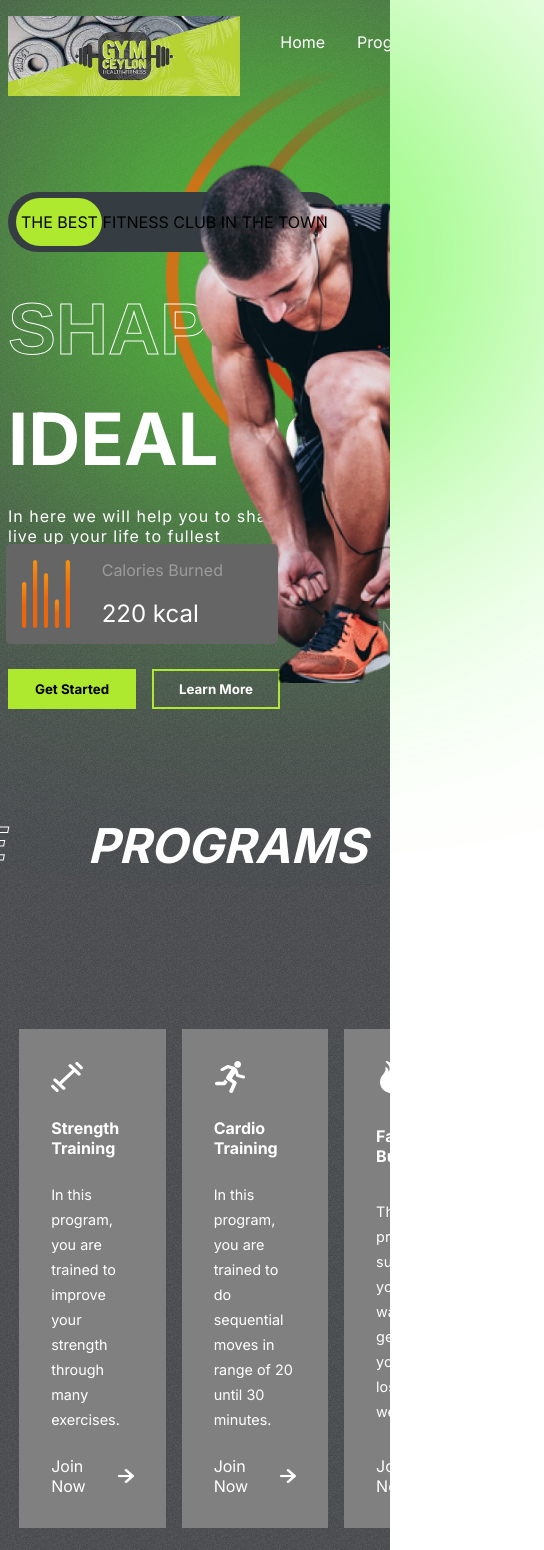
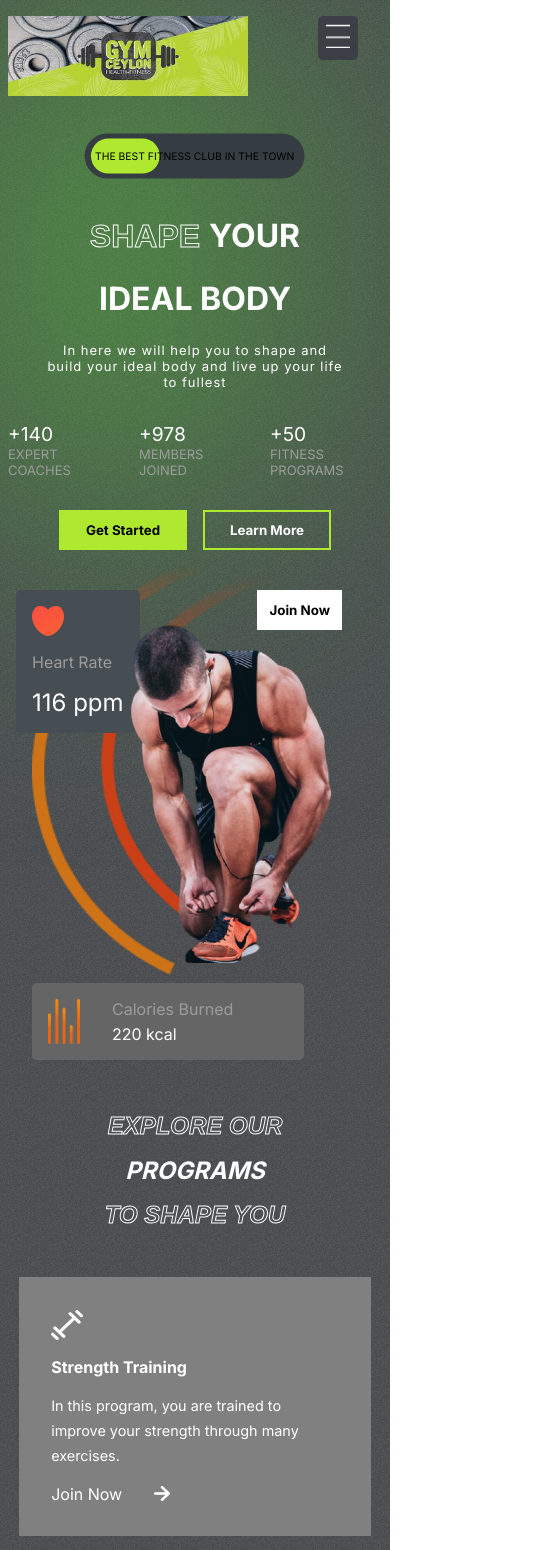
Before and after one commit to KoshikaDul1999/Gym-Website-React-js-, a React (Create React App) app in the folder gym_ceylon/: page / in a window 390 px wide. Shown: the top 1550 px of the page, 544 px wide, since content can reach past the window. Built offline with nearby package versions, Linux system fonts and the light colour scheme.

Commit message:
update responsiveness

```diff
--- a/gym_ceylon/src/components/Header/Header.css
+++ b/gym_ceylon/src/components/Header/Header.css
@@ -20,3 +20,16 @@
     color: var(--green);
     cursor: pointer;
 }
+
+@media screen and (max-width: 768px){
+    .header > :nth-child(2){
+        position: fixed;
+        right: 2rem;
+        z-index: 99;
+    }
+    .header-menu{
+        flex-direction: column;
+        background-color: var(--appColor);
+        padding: 2rem;
+    }
+}
--- a/gym_ceylon/src/components/Header/Header.jsx
+++ b/gym_ceylon/src/components/Header/Header.jsx
@@ -1,24 +1,41 @@
-import React from 'react'
-import './Header.css'
-import Logo from '../../assets/glogo.png'
+import React from 'react';
+import './Header.css';
+import Logo from '../../assets/glogo.png';
+import Bars from '../../assets/bars.png';
+import { useState } from 'react';
+
 const Header = () => {
+
+  const mobile = window.innerWidth<=768 ? true: false;
+  const [menuOpened, setMenuOpened] = useState(false)
+
   return (
-    <div>
       <div className='header'>
+        <img src={Logo} alt="" className='logo' />
+        {menuOpened=== false && mobile===true ? (
+          <div
+            style={{
+              backgroundColor: 'var(--appColor)',
+              padding: '0.5rem',
+              borderRadius: '5px'
+            }}
 
-        <img src={Logo} alt="" className='logo' />
+            onClick={()=> setMenuOpened(true)}
 
-        <ul className='header-menu'>
-            <li>Home</li>
-            <li>Programs</li>
-            <li>Why us</li>
-            <li>Plans</li>
-            <li>Testimotionals</li>
-        </ul>
-
+          >
+            <img src={Bars} alt="" style={{width: '1.5rem', height: '1.5rem'}} />
+          </div>
+        ): (
+          <ul className='header-menu'>
+            <li onClick={()=>setMenuOpened(false)}>Home</li>
+            <li onClick={()=>setMenuOpened(false)}>Programs</li>
+            <li onClick={()=>setMenuOpened(false)}>Why us</li>
+            <li onClick={()=>setMenuOpened(false)}>Plans</li>
+            <li onClick={()=>setMenuOpened(false)}>Testimotionals</li>
+          </ul>
+        )}
       </div>
-    </div>
-  )
-}
+  );
+};
 
 export default Header
--- a/gym_ceylon/src/components/Hero/Hero.css
+++ b/gym_ceylon/src/components/Hero/Hero.css
@@ -191,3 +191,72 @@
     height: 32rem;
     left: 0;
 }
+
+@media screen and (max-width: 768px)
+{
+    .hero {
+        flex-direction: column;
+    }
+    .hero-blur
+    {
+        width: 14rem;
+    }
+    .the-best-ad{
+        margin-top: 0;
+        font-size: small;
+        align-self: center;
+        transform: scale(0.8);
+    }
+    .hero-text{
+        font-size: xx-large;
+        align-items: center;
+        justify-content: center;
+    }
+    .hero-text > div:nth-of-type(3) {
+        font-size: small;
+        font-weight: 200;
+        letter-spacing: 1px;
+        text-align: center;
+    }
+    .hero-buttons{
+        justify-content: center;
+    }
+    .figures > div > span:nth-of-type(1){
+        font-size: larger;
+    }
+    .figures > div > span:nth-of-type(2){
+        font-size: small;
+    }
+    .right-h{
+        position: relative;
+        background: none;
+    }
+    .heart-rate{
+        left: 1rem;
+        top: 2rem;
+    }
+    .calories{
+        position: relative;
+        top: 5rem;
+        left: 2rem;
+    }
+    .calories>img{
+        width: 2rem;
+    }
+    .calories > div >:nth-child(2){
+        color: white;
+        font-size: 1rem;
+    }
+    .hero-image {
+        position: relative;
+        width: 15rem;
+        left: 7rem;
+        top: 4rem;
+        align-self: center;
+    }
+    .hero-image-back{
+        width: 15rem;
+        left: 2rem;
+        top: 0rem;
+    }
+}
--- a/gym_ceylon/src/components/Hero/Hero.jsx
+++ b/gym_ceylon/src/components/Hero/Hero.jsx
@@ -10,7 +10,7 @@
 const Hero = () => {
 
   const transition = {type: 'spring', duration : 3}
-
+  const mobile = window.innerWidth<=768 ? true: false;
   return (
     <div className='hero'>
       <div className='blur hero-blur'></div>
@@ -20,7 +20,7 @@
 
             <div className='the-best-ad'>
               <motion.div
-                initial={{left: '238px'}}
+                initial={{left: mobile? "178px": '238px' }}
                 whileInView={{left: '8px'}}
                 transition={{...transition, type: 'tween'}}
               ></motion.div>
--- a/gym_ceylon/src/components/Join/Join.css
+++ b/gym_ceylon/src/components/Join/Join.css
@@ -53,3 +53,17 @@
     background-color: var(--green);
     color: white;
 }
+
+@media screen and (max-width: 768px){
+    .Join{
+        flex-direction: column;
+        gap: 1rem;
+    }
+    .left-j{
+        font-size: x-large;
+        flex-direction: column;
+    }
+    .right-j{
+        padding: 2rem;
+    }
+}
--- a/gym_ceylon/src/components/Plans/Plans.css
+++ b/gym_ceylon/src/components/Plans/Plans.css
@@ -86,3 +86,12 @@
 .plans>:nth-child(2)>button{
     color: green;
 }
+
+@media screen and (max-width: 768px){
+    .plans{
+        flex-direction: column;
+    }
+    .plans>:nth-child(2){
+        transform: none;
+    }
+}
--- a/gym_ceylon/src/components/Programs/Programs.css
+++ b/gym_ceylon/src/components/Programs/Programs.css
@@ -63,3 +63,18 @@
     background: var(--planCard);
     cursor: pointer;
 }
+
+@media screen and (max-width: 768px){
+    .programs-header{
+        flex-direction: column;
+        gap: 1rem;
+        font-size: x-large;
+        align-items: center;
+        justify-content: center;
+        margin-top: 2rem;
+    }
+
+    .programs-categories{
+        flex-direction: column;
+    }
+}
--- a/gym_ceylon/src/components/Reasons/Reasons.css
+++ b/gym_ceylon/src/components/Reasons/Reasons.css
@@ -90,3 +90,28 @@
 .partners>img{
     width: 2.5rem;
 }
+
+@media screen and (max-width: 768px){
+    .Reasons{
+        flex-direction: column;
+    }
+    .left-r{
+        grid-auto-rows: auto;
+        overflow: hidden;
+    }
+    .left-r > :nth-child(1){
+        width: 7rem;
+        height: 17rem;
+    }
+    .left-r > :nth-child(2){
+        width: 15rem;
+        height: 10rem;
+    }
+    .left-r > :nth-child(3){
+        width: 7rem;
+    }
+    .left-r > :nth-child(4){
+        width: 7rem;
+        height: 6rem;
+    }
+}
--- a/gym_ceylon/src/components/Testimonials/Testimonials.css
+++ b/gym_ceylon/src/components/Testimonials/Testimonials.css
@@ -1,4 +1,4 @@
-.Testimonials{
+.testimonials{
     display: flex;
     gap: 1rem;
     padding: 0 2rem;
@@ -81,3 +81,34 @@
     width: 1.5rem;
     cursor: pointer;
 }
+
+@media screen and (max-width: 768px){
+    .testimonials{
+        flex-direction: column;
+    }
+    .left-t>:nth-child(2)
+    ,.left-t>:nth-child(3){
+        font-size: xx-large;
+    }
+    .right-t{
+        display: flex;
+        flex-direction: column;
+        align-items: center;
+        justify-content: center;
+        gap: 2rem;
+    }
+    .right-t>div{
+        position: relative;
+        display: none;
+    }
+    .right-t>img{
+        top: 0;
+        right: 0;
+        position: relative;
+        align-self: center;
+    }
+    .right-t>:last-child{
+        display: block;
+        bottom: 0; left: 0;
+    }
+}
--- a/gym_ceylon/src/components/Testimonials/Testimonials.jsx
+++ b/gym_ceylon/src/components/Testimonials/Testimonials.jsx
@@ -12,7 +12,7 @@
     const tLength = testimonialsData.length;
 
   return (
-    <div className='Testimonials'>
+    <div className='testimonials'>
 
         <div className='left-t'>
             <span>Testimonials</span>
```
